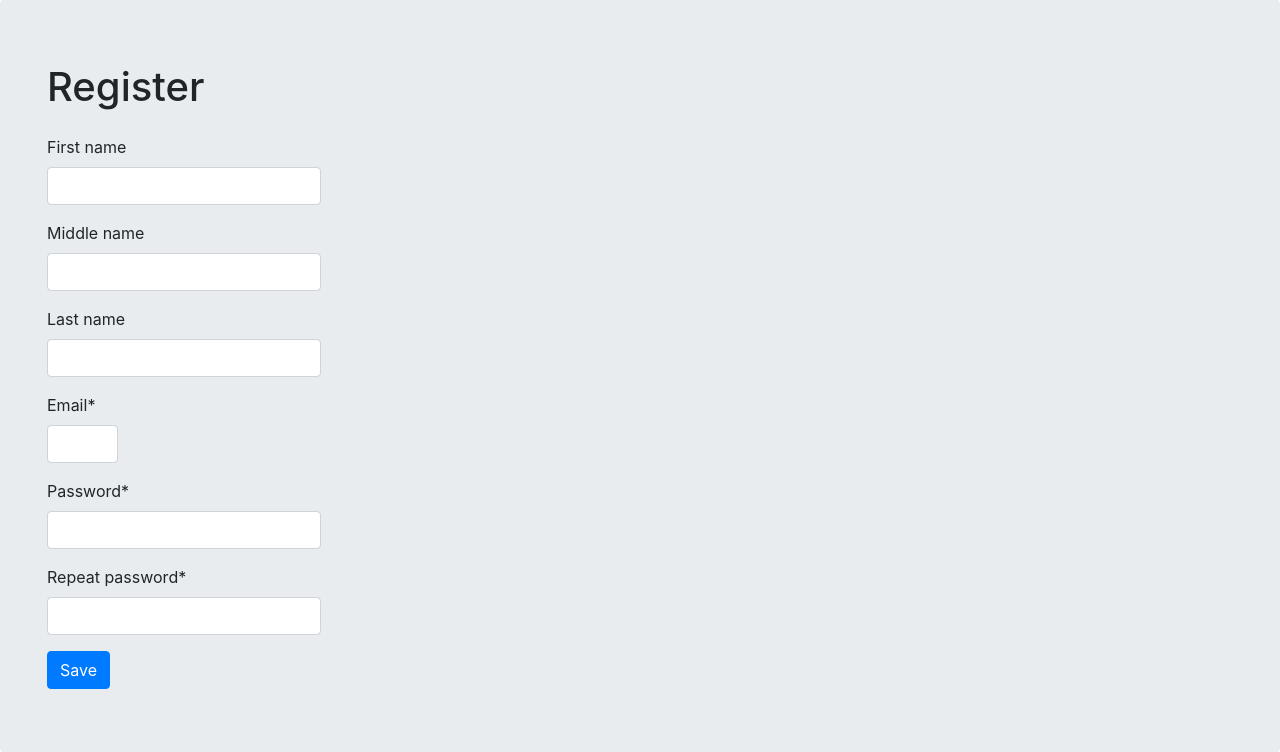
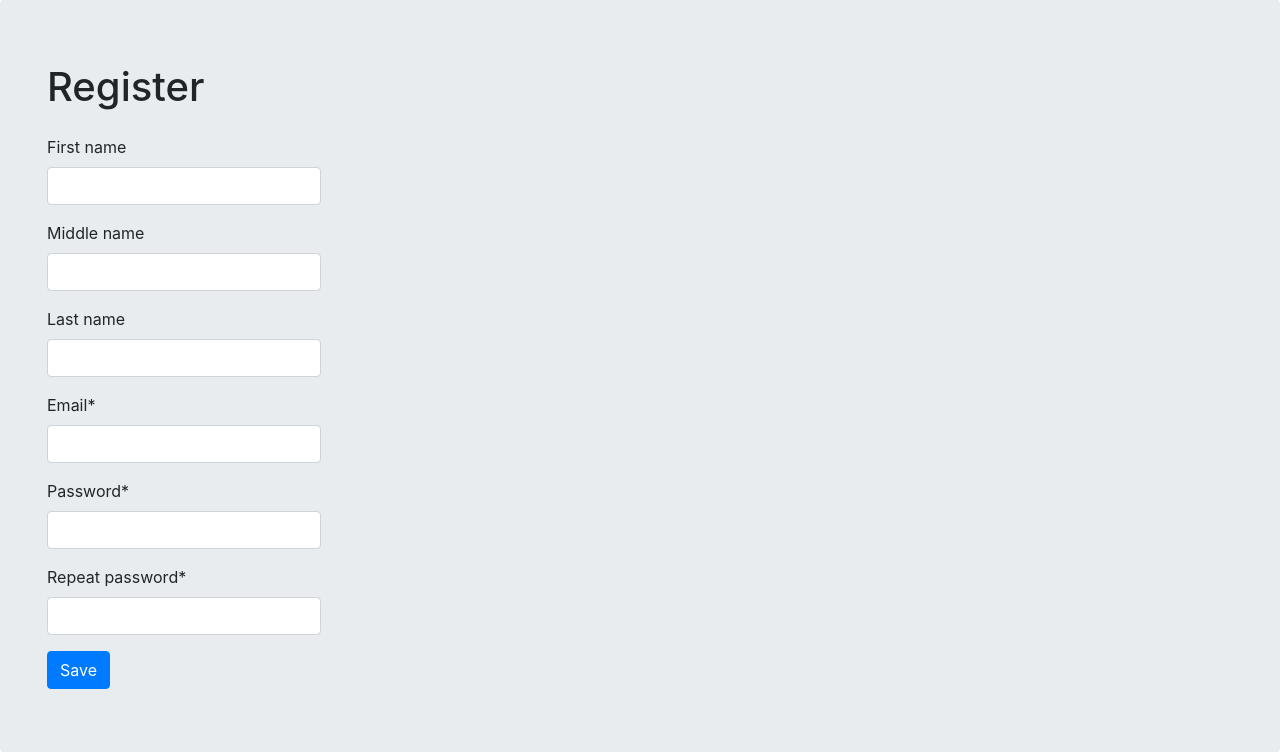
Before and after one commit to Rostik-Pe/Django, a Django app: page /register/ in a window 1280 px wide. Shown: the part 57-809 px from the top of the page. Run offline with Django 3.2, Linux system fonts and the light colour scheme; some libraries are stand-ins or nearby versions.

Commit message:
bugfixes

```diff
--- a/authentication/forms.py
+++ b/authentication/forms.py
@@ -7,9 +7,14 @@ class RegisterForm(forms.ModelForm):
 
     class Meta:
         model = CustomUser
+
+        widgets = {
+            'password': forms.PasswordInput()
+        }
+
         fields = ['first_name', 'middle_name', 'last_name', 'email', 'password']
 
-    repeat_password = forms.CharField()
+    repeat_password = forms.CharField(widget=forms.PasswordInput())
 # class RegisterForm(forms.Form):
 #     first_name = forms.CharField(max_length=100)
 #     middle_name = forms.CharField(max_length=100)
--- a/authentication/templates/edit_user.html
+++ b/authentication/templates/edit_user.html
@@ -44,7 +44,7 @@
         <div class="form-group col-md-3 mb-0">
             {{form.last_name|as_crispy_field}}
         </div>
-        <div class="form-group col-md-1 mb-0">
+        <div class="form-group col-md-3 mb-0">
             {{form.role|as_crispy_field}}
         </div>
         <div class="form-group col-md-3 mb-0">
--- a/authentication/templates/register.html
+++ b/authentication/templates/register.html
@@ -15,7 +15,7 @@
         <div class="form-group col-md-3 mb-0">
             {{form.last_name|as_crispy_field}}
         </div>
-        <div class="form-group col-md-1 mb-0">
+        <div class="form-group col-md-3 mb-0">
             {{form.email|as_crispy_field}}
         </div>
         <div class="form-group col-md-3 mb-0">
```
